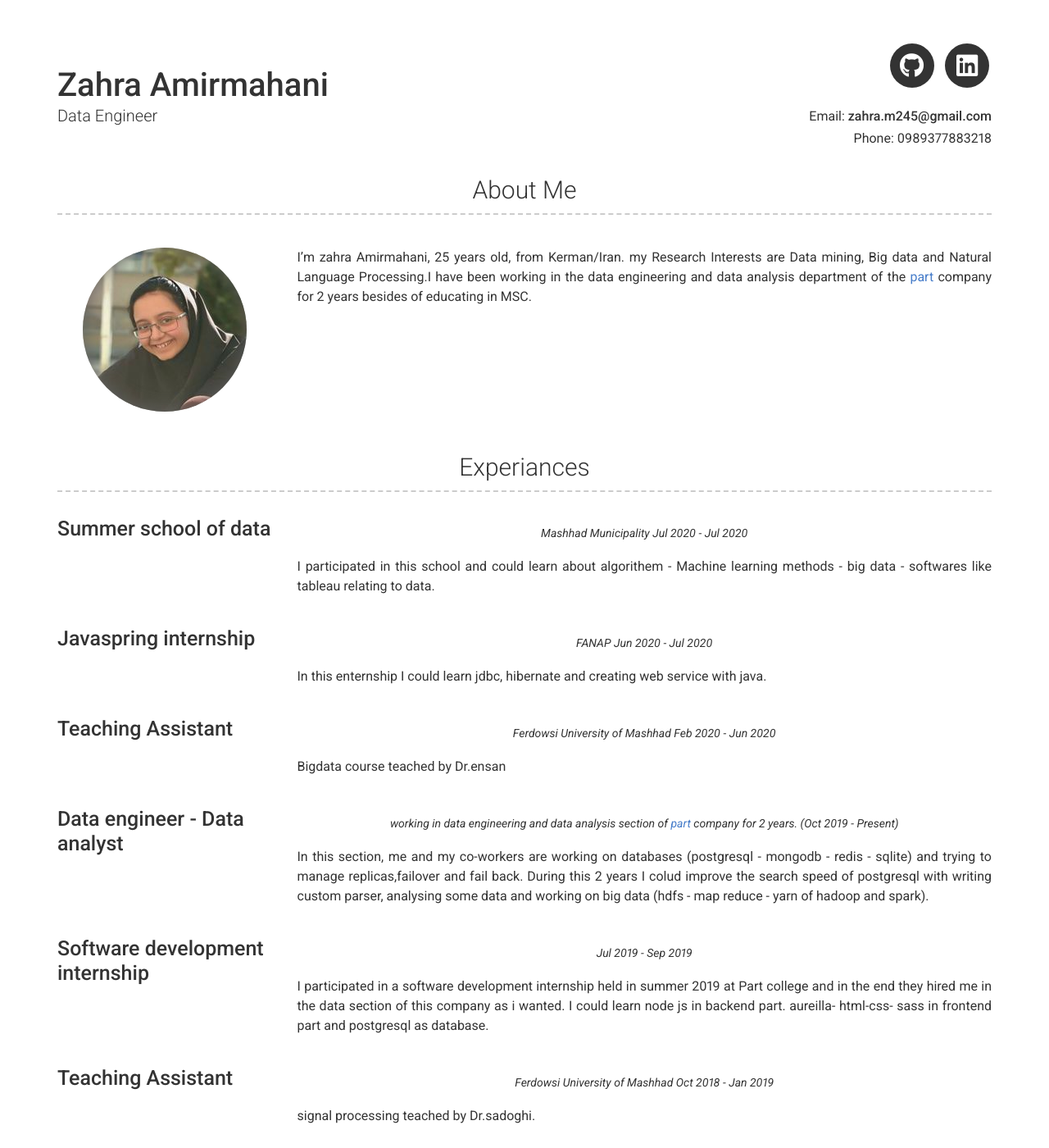
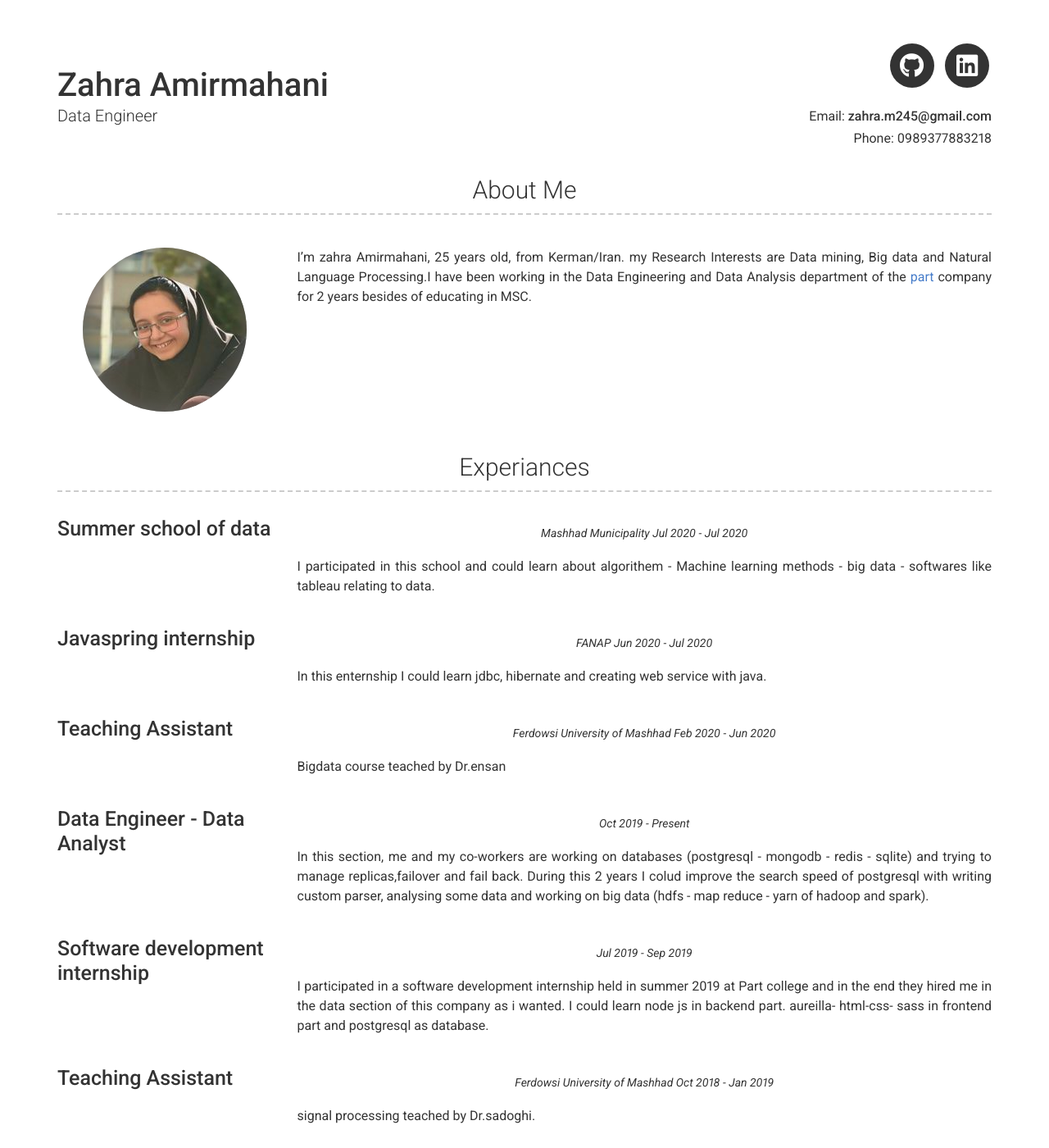
Before and after one commit to zahramahani/zahramahani.github.io, a Jekyll site: the page built from index.md, in a window 1280 px wide and 1400 px high. Shown: the whole window at 82% size. Built offline with Jekyll 4.4.1, drawn with Linux system fonts in a browser that asks for light colours; nearby versions of some CDN libraries.

Commit message:
Update _config.yml

```diff
--- a/_config.yml
+++ b/_config.yml
@@ -22,7 +22,7 @@ darkmode: false
 github_username: zahramahani
 linkedin_username: zahra-mahani-9290aa141
 about_profile_image: images/zahra.png
-about_content: I'm zahra Amirmahani, 25 years old, from Kerman/Iran. my Research Interests are Data mining, Big data and Natural Language Processing.I have been working in the data engineering and data analysis department of the <a href="https://www.partdp.ir"> part </a> company for 2 years besides of educating in MSC.
+about_content: I'm zahra Amirmahani, 25 years old, from Kerman/Iran. my Research Interests are Data mining, Big data and Natural Language Processing.I have been working in the Data Engineering and Data Analysis department of the <a href="https://www.partdp.ir"> part </a> company for 2 years besides of educating in MSC.
 
 
 content:
@@ -57,10 +57,9 @@ content:
           Bigdata course teached by Dr.ensan
 
       - layout: left
-        title: Data engineer - Data analyst
+        title: Data Engineer - Data Analyst
         quote: >
-          working in data engineering and data analysis section of <a href="https://www.partdp.ir"> part </a> company for 2 years.
-           (Oct 2019 - Present)
+          Oct 2019 - Present
         description: | # this will include new lines to allow paragraphs
           In this section, me and my co-workers are working on databases (postgresql - mongodb - redis - sqlite) and trying to manage replicas,failover and fail back.
           During this 2 years I colud improve the search speed of postgresql with writing custom parser, analysing some data and working on big data (hdfs - map reduce - yarn of hadoop and spark).
```
